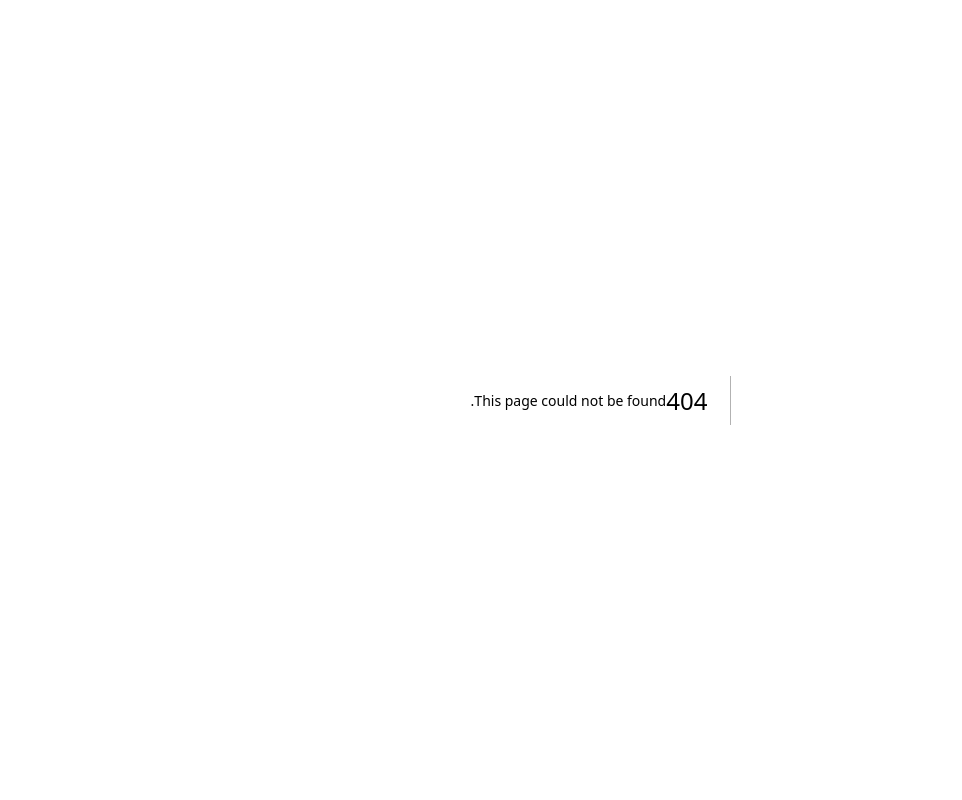
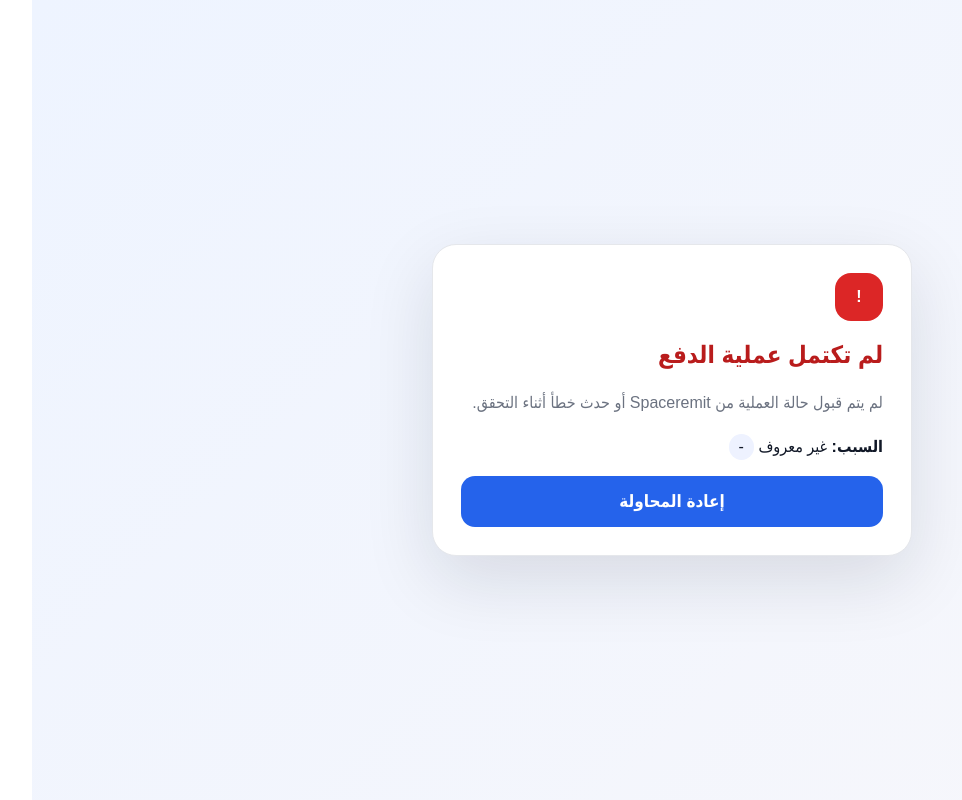
Before and after one commit to 774540383/spaceremit-final, a Next.js app: page /failed in a window 1280 px wide. Before the commit this address had no page. Shown: the whole page, without its empty margins (71-1033 px from the left). Built offline with nearby package versions, Linux system fonts and the light colour scheme.

Commit message:
Add files via upload

```diff
--- /dev/null
+++ b/app/failed/page.tsx
@@ -0,0 +1,10 @@
+export default async function Failed({ searchParams }: { searchParams: Promise<{reason?: string; payment_id?: string; status?: string; tag?: string}> }) {
+  const p = await searchParams;
+  return <main className="wrap"><section className="card">
+    <div className="logo" style={{background:'#dc2626'}}>!</div>
+    <h1 className="bad">لم تكتمل عملية الدفع</h1>
+    <p className="muted">لم يتم قبول حالة العملية من Spaceremit أو حدث خطأ أثناء التحقق.</p>
+    <p><b>السبب:</b> {p.reason || p.status || 'غير معروف'} <span className="pill">{p.tag || '-'}</span></p>
+    <a className="btn" style={{display:'block',textAlign:'center',textDecoration:'none'}} href="/">إعادة المحاولة</a>
+  </section></main>
+}
```
